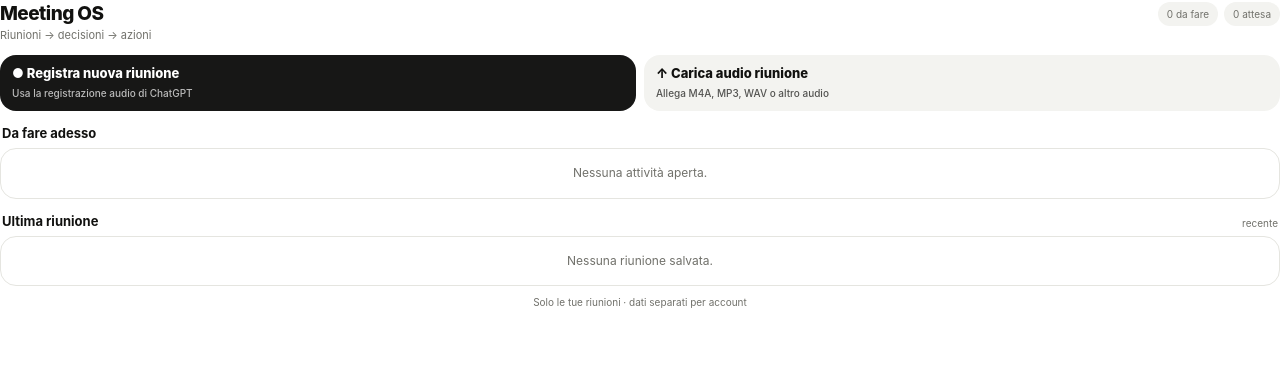
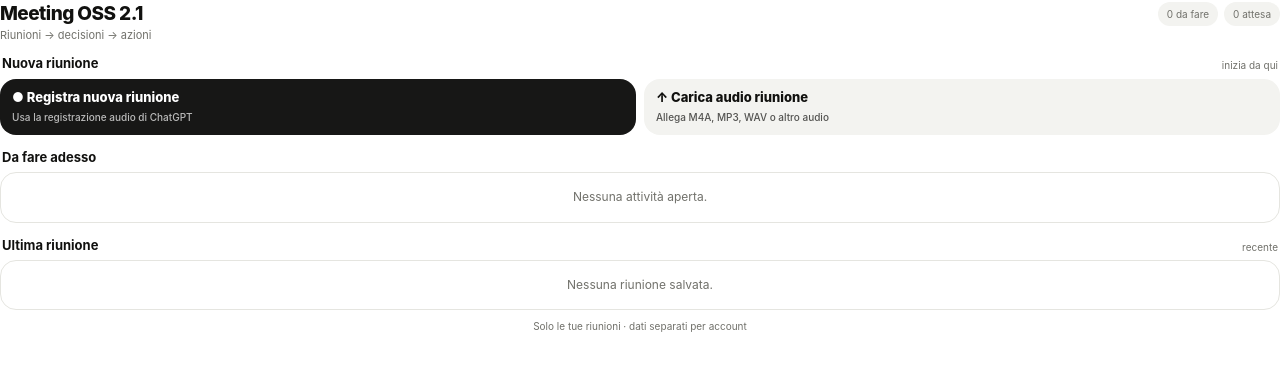
Before and after one commit to tornatora/mandato-aperto, a website: page public/widget.html in a window 1280 px wide. Drawn offline with Linux system fonts and the light colour scheme.

Commit message:
Meeting OSS 2.1: make new-meeting box explicit on home

```diff
--- a/public/widget.html
+++ b/public/widget.html
@@ -29,10 +29,10 @@
 <body>
 <main class="app">
   <div class="head">
-    <div><div class="brand">Meeting OS</div><div class="sub">Riunioni → decisioni → azioni</div></div>
+    <div><div class="brand">Meeting OSS 2.1</div><div class="sub">Riunioni → decisioni → azioni</div></div>
     <div class="stats" id="stats"></div>
   </div>
-  <div class="actions">
+  <div class="section" style="margin-top:6px"><b>Nuova riunione</b><span>inizia da qui</span></div><div class="actions">
     <button class="action record" id="record"><span>● Registra nuova riunione</span><small>Usa la registrazione audio di ChatGPT</small></button>
     <button class="action upload" id="upload"><span>↑ Carica audio riunione</span><small>Allega M4A, MP3, WAV o altro audio</small></button>
   </div>
@@ -63,8 +63,8 @@
   document.querySelectorAll("[data-status]").forEach(b=>b.onclick=async()=>{const t=data.tasks.find(x=>x.id===b.dataset.status);if(!t)return;b.disabled=true;try{update(await window.openai.callTool("update_task_status",{task_id:t.id,status:nextStatus(t.status)}))}finally{b.disabled=false}});
   notifyHeight();
 }
-document.getElementById("record").onclick=()=>window.openai?.sendFollowUpMessage?.({prompt:"Voglio registrare una nuova riunione in Meeting OS. Guidami a registrare/allegare l'audio qui in ChatGPT; quando l'audio è disponibile, analizzalo e salva in Meeting OS una sintesi di massimo 5 punti, le decisioni reali e massimo 7 attività concrete senza inventare responsabili o scadenze.",scrollToBottom:true});
-document.getElementById("upload").onclick=()=>window.openai?.sendFollowUpMessage?.({prompt:"Voglio caricare l'audio di una riunione in Meeting OS. Chiedimi di allegare qui in ChatGPT il file audio; appena è disponibile, analizzalo e salva in Meeting OS una sintesi di massimo 5 punti, le decisioni reali e massimo 7 attività concrete senza inventare responsabili o scadenze.",scrollToBottom:true});
+document.getElementById("record").onclick=()=>window.openai?.sendFollowUpMessage?.({prompt:"Voglio registrare una nuova riunione in Meeting OSS 2.1. Guidami a registrare/allegare l'audio qui in ChatGPT; quando l'audio è disponibile, analizzalo e salva in Meeting OS una sintesi di massimo 5 punti, le decisioni reali e massimo 7 attività concrete senza inventare responsabili o scadenze.",scrollToBottom:true});
+document.getElementById("upload").onclick=()=>window.openai?.sendFollowUpMessage?.({prompt:"Voglio caricare l'audio di una riunione in Meeting OSS 2.1. Chiedimi di allegare qui in ChatGPT il file audio; appena è disponibile, analizzalo e salva in Meeting OS una sintesi di massimo 5 punti, le decisioni reali e massimo 7 attività concrete senza inventare responsabili o scadenze.",scrollToBottom:true});
 window.addEventListener("openai:set_globals",e=>{const g=e.detail?.globals;if(g?.toolOutput)update(g.toolOutput)},{passive:true});
 update(window.openai?.toolOutput||data);render();
 </script>
```
